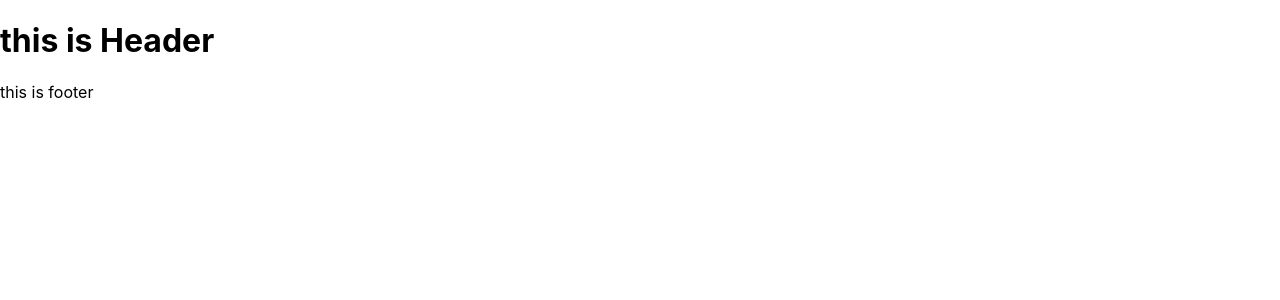
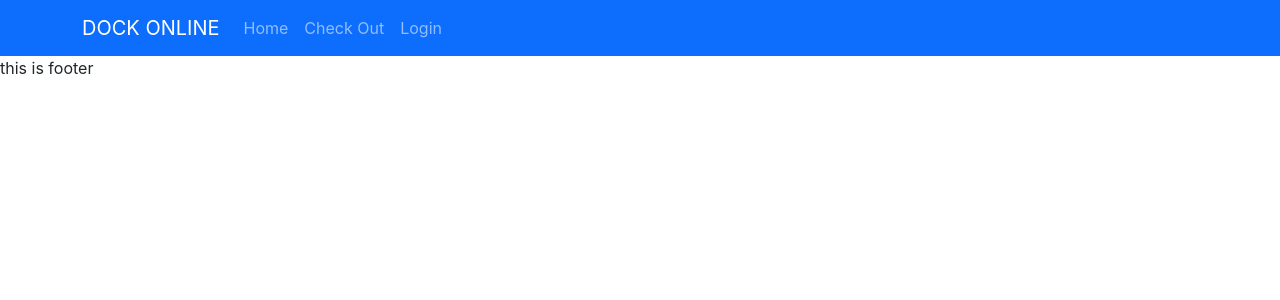
Before and after one commit to mahfuzswaron/emajohn-server-side, a React (Create React App) app: page / in a window 1280 px wide. Shown: the top 300 px of the page. Built offline with nearby package versions, Linux system fonts and the light colour scheme.

Commit message:
navbar done

```diff
--- a/public/index.html
+++ b/public/index.html
@@ -24,7 +24,12 @@
       work correctly both with client-side routing and a non-root public URL.
       Learn how to configure a non-root public URL by running `npm run build`.
     -->
-    <title>React App</title>
+    <title>DOC ONLINE</title>
+    <link
+    rel="stylesheet"
+    href="https://cdn.jsdelivr.net/npm/bootstrap@5.1.3/dist/css/bootstrap.min.css"
+    integrity="sha384-1BmE4kWBq78iYhFldvKuhfTAU6auU8tT94WrHftjDbrCEXSU1oBoqyl2QvZ6jIW3"
+    crossorigin="anonymous"/>
   </head>
   <body>
     <noscript>You need to enable JavaScript to run this app.</noscript>
--- a/src/components/shared/Header/Header.js
+++ b/src/components/shared/Header/Header.js
@@ -1,10 +1,20 @@
 import React from 'react';
+import { Container, Nav, Navbar} from 'react-bootstrap';
+import {Link} from 'react-router-dom'
 
 const Header = () => {
     return (
-        <div>
-            <h1>this is Header</h1>
-        </div>
+    <Navbar bg="primary" variant="dark">
+    <Container>
+        <Navbar.Brand as={Link} to="/">DOCK ONLINE</Navbar.Brand>
+        <Nav className="me-auto">
+        <Nav.Link as={Link} to="/home">Home</Nav.Link>
+        <Nav.Link as={Link} to="/checkout">Check Out</Nav.Link>
+        <Nav.Link as={Link} to="/login">Login</Nav.Link>
+        </Nav>
+    </Container>
+  </Navbar>
+
     );
 };
 
```
